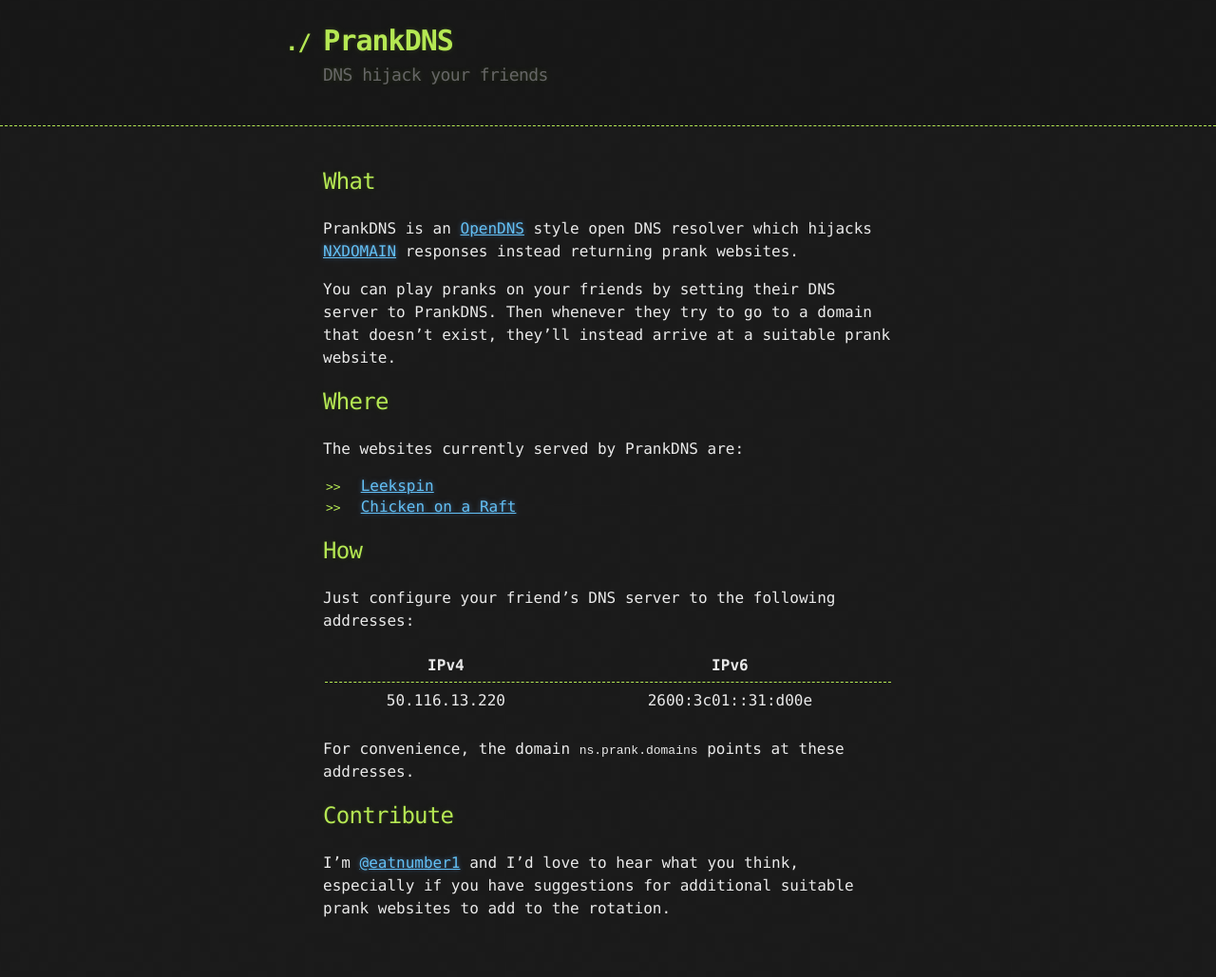
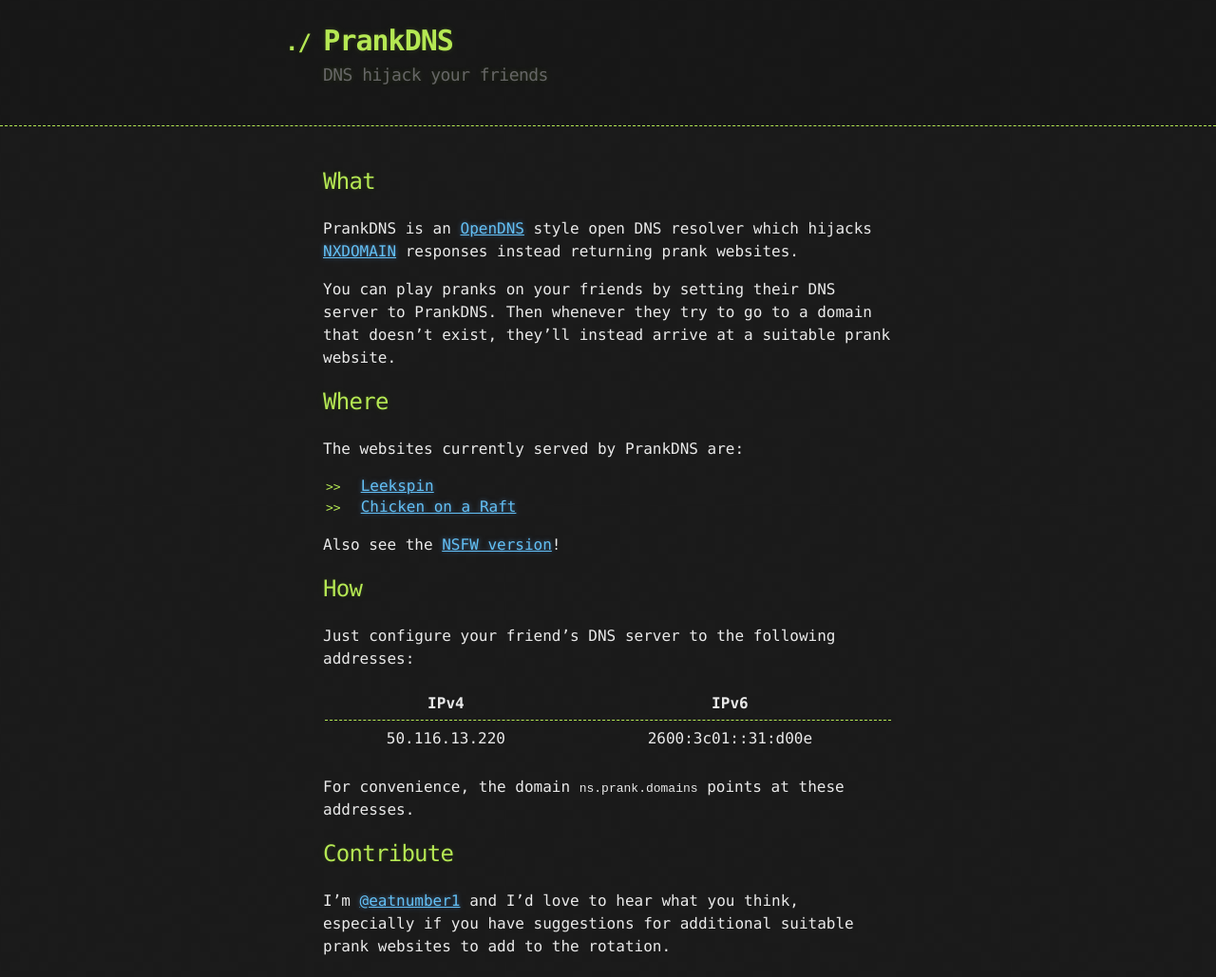
Before and after one commit to eatnumber1/prank.domains, a Jekyll site: the page built from index.markdown, in a window 1280 px wide. Shown: the whole page at 95% size. Built offline with Jekyll 4.4.1, drawn with Linux system fonts in a browser that asks for light colours; before the commit the page ends 989 px from its top, so only the background shows below that; part of the change alters nothing that is shown.

```diff
--- a/index.markdown
+++ b/index.markdown
@@ -3,23 +3,21 @@ layout: default
 ---
 ## What
 
-PrankDNS is an [OpenDNS] style open DNS resolver which hijacks [NXDOMAIN]
-responses instead returning prank websites.
+{{ site.title }} is an [OpenDNS] style open DNS resolver which hijacks
+[NXDOMAIN] responses instead returning prank websites.
 
 You can play pranks on your friends by setting their DNS server to
-PrankDNS. Then whenever they try to go to a domain that doesn't exist,
+{{ site.title }}. Then whenever they try to go to a domain that doesn't exist,
 they'll instead arrive at a suitable prank website.
 
 ## Where
 
-The websites currently served by PrankDNS are:
+The websites currently served by {{ site.title }} are:
 
  * [Leekspin]
  * [Chicken on a Raft][ChickenOnARaft]
 
-{% comment %}
 Also see the [NSFW version][spin.wang]!
-{% endcomment %}
 
 ## How
 
```
